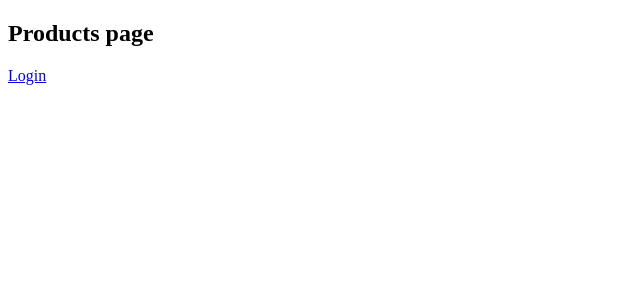
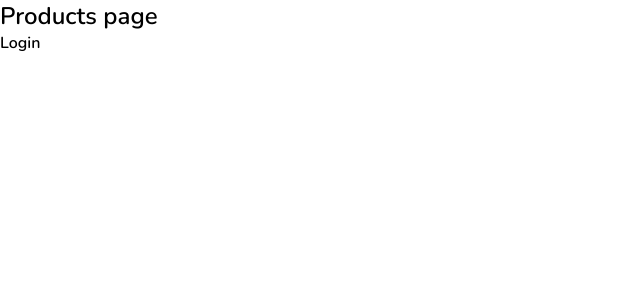
Before and after one commit to PatrykWojcieszak/react-interview-starter-ts, a React (Create React App) app: page / in a window 1280 px wide. Shown: the top 300 px of the page, without its empty margins (0-640 px from the left). Built offline with nearby package versions, Linux system fonts and the light colour scheme.

Commit message:
feat: added styles

```diff
--- a/package.json
+++ b/package.json
@@ -47,9 +47,11 @@
     "react-router-dom": "5.2.0",
     "react-scripts": "3.4.3",
     "react-test-renderer": "16.13.1",
+    "styled-components": "^5.2.1",
     "typescript": "3.9.7"
   },
   "devDependencies": {
+    "@types/styled-components": "^5.1.7",
     "@types/testing-library__jest-dom": "5.9.2",
     "cross-env": "7.0.2",
     "full-icu": "1.3.1",
--- a/public/index.html
+++ b/public/index.html
@@ -15,6 +15,10 @@
       user's mobile device or desktop. See https://developers.google.com/web/fundamentals/web-app-manifest/
     -->
     <link rel="manifest" href="%PUBLIC_URL%/manifest.json" />
+    <link
+      href="https://fonts.googleapis.com/css2?family=Nunito:wght@600&display=swap"
+      rel="stylesheet"
+    />
     <!--
       Notice the use of %PUBLIC_URL% in the tags above.
       It will be replaced with the URL of the `public` folder during the build.
--- a/src/app/products/Products.tsx
+++ b/src/app/products/Products.tsx
@@ -1,7 +1,7 @@
-import React from 'react';
-import { Link } from 'react-router-dom';
+import React from "react";
+import { Link } from "react-router-dom";
 
-import { AppRoute } from 'routing/AppRoute.enum';
+import { AppRoute } from "routing/AppRoute.enum";
 
 export const Products = () => {
   return (
--- a/src/index.tsx
+++ b/src/index.tsx
@@ -1,16 +1,25 @@
-import React from 'react';
-import ReactDOM from 'react-dom';
+import React from "react";
+import ReactDOM from "react-dom";
 
-import { AppProviders } from 'providers/AppProviders';
+import { AppProviders } from "providers/AppProviders";
 
-import { App } from './app/App';
-import * as serviceWorker from './serviceWorker';
+import { App } from "./app/App";
+import * as serviceWorker from "./serviceWorker";
+
+//STYLES
+import { ThemeProvider } from "styled-components";
+import { Typography } from "./styles/themeFonts";
+import { mainTheme } from "./styles/themeColors";
+import { GlobalStyle } from "styles/global";
 
 ReactDOM.render(
   <AppProviders>
-    <App />
+    <ThemeProvider theme={{ fonts: Typography, colors: mainTheme }}>
+      <GlobalStyle />
+      <App />
+    </ThemeProvider>
   </AppProviders>,
-  document.getElementById('root'),
+  document.getElementById("root")
 );
 
 // If you want your app to work offline and load faster, you can change
--- /dev/null
+++ b/src/styles/global.ts
@@ -0,0 +1,23 @@
+import { createGlobalStyle } from "styled-components";
+
+export const GlobalStyle = createGlobalStyle`
+html,
+body {
+  padding: 0;
+  margin: 0;
+  font-family: ${({ theme }) => theme.fonts.family};
+}
+
+a {
+  color: inherit;
+  text-decoration: none;
+}
+
+* {
+  box-sizing: border-box;
+}
+
+h1, h2, h3, h4{
+  margin: 0;
+}
+`;
--- /dev/null
+++ b/src/styles/themeColors.ts
@@ -0,0 +1,12 @@
+import { Colors } from "styled-components";
+
+export const mainTheme: Colors = {
+  foreground: "#FFFFFF",
+  background: "#F8F8FA",
+  fontMain: "#1A1B1D",
+  fontSecondary: "9194A5",
+  blue: "#4460F7",
+  yellow: "#F9A52B",
+  btnDisabled: "#9194A5",
+  accent: "#E0E2EA",
+};
--- /dev/null
+++ b/src/styles/themeFonts.ts
@@ -0,0 +1,5 @@
+import { Fonts } from "styled-components";
+
+export const Typography: Fonts = {
+  family: "Nunito, sans-serif",
+};
```
Also changed, not shown: src/styles/breakpoints.ts (added, +20 -0 lines), src/styles/style.d.ts (added, +23 -0 lines), 1 other file (tests, documents, lock files or other folders).
